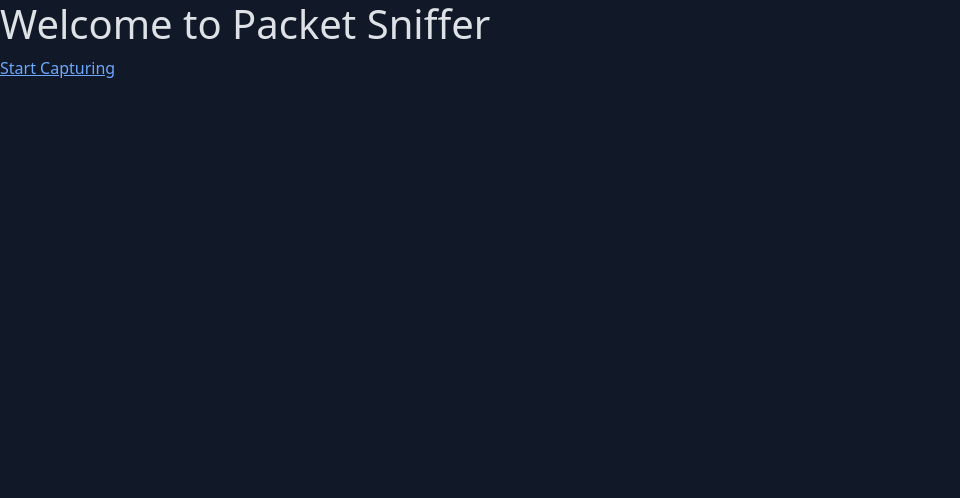
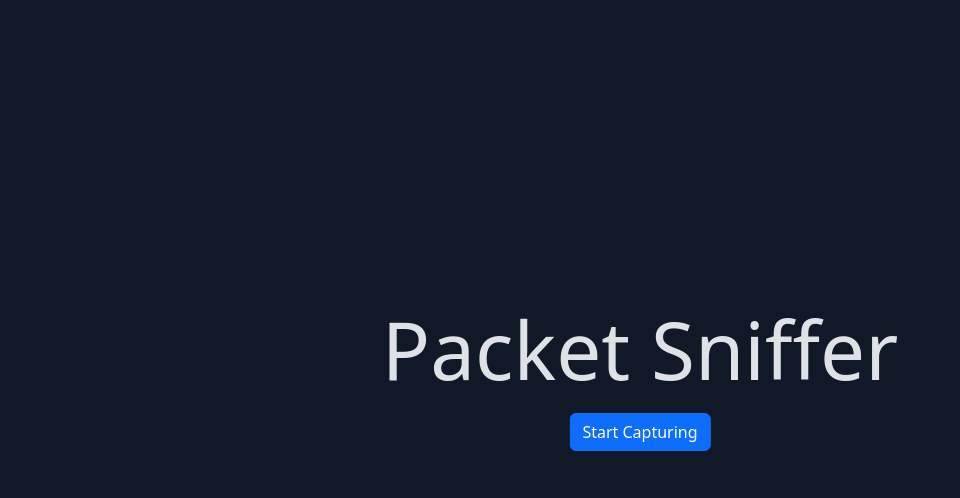
Before and after one commit to Advay-Inabathini/scapy-packet-sniffer, a Flask app: page / in a window 1280 px wide. Shown: the top 498 px of the page, without its empty margins (0-960 px from the left). Run offline with Flask 3, Linux system fonts and the light colour scheme.

Commit message:
home stylised

```diff
--- a/templates/home.html
+++ b/templates/home.html
@@ -26,7 +26,25 @@
     </style>
 </head>
 <body data-bs-theme="dark">
-    <h1>Welcome to Packet Sniffer</h1>
-    <a href="/start_capture">Start Capturing</a>
+    <div class="container" style="text-align: center;">
+        <div class="position-absolute top-50 start-50 translate-middle">
+            <h1 style="font-size: 5rem;">Packet Sniffer</h1>
+        <a class="btn btn-primary mb-5 mt-2" href="/start_capture">Start Capturing</a>
+        </div>
+
+        <!-- <div class="position-absolute bottom-0 start-50 translate-middle-x text-secondary">
+            <p>Ever wondered what information travels across your network? Packet sniffers act like digital microscopes, revealing the unseen flow of data. They capture and analyze network traffic, providing valuable insights into network activity. <br>
+                <br>
+                            Benefits: <br>
+                            Troubleshooting Network Issues: Diagnose slowdowns, identify suspicious activity, and pinpoint bottlenecks. <br>
+                            Security Monitoring: Detect potential threats like malware or unauthorized access attempts. <br>
+                            Performance Optimization: Analyze traffic patterns to optimize network resource allocation. <br>
+                            How it Works (Simplified): <br>
+                            Imagine a packet sniffer as a traffic warden on a digital highway. It observes all the data packets flowing by, recording their source, destination, and content (within limits to protect privacy).</p>
+
+        </div> -->
+
+    </div>
+
 </body>
 </html>
```
